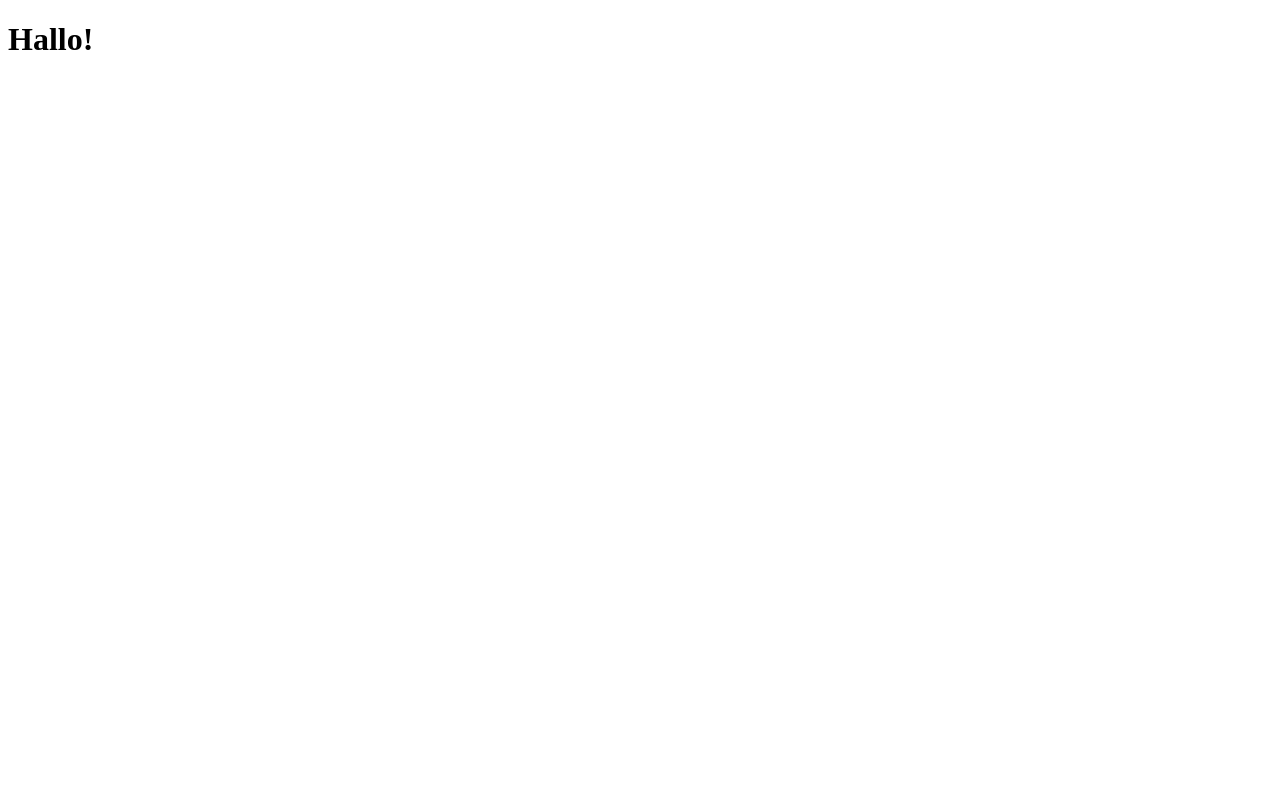
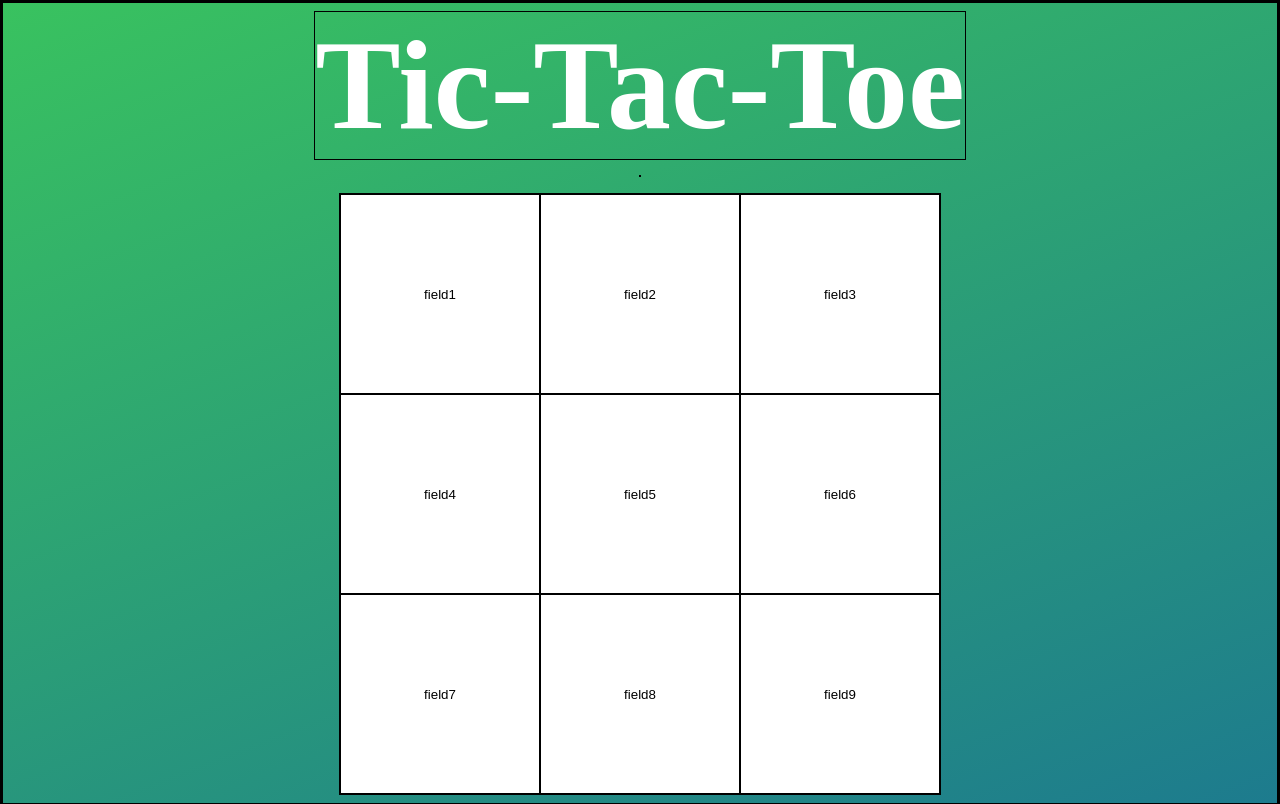
Before and after one commit to JurrevE/tictactoe, a plain HTML site: page index.html in a window 1280 px wide. Drawn offline with Linux system fonts and the light colour scheme.

Commit message:
made gameboard visual

```diff
--- a/index.html
+++ b/index.html
@@ -7,8 +7,20 @@
     <title>Tic-Tac-Toe</title>
 </head>
 <body>
-    <h1>Hallo!</h1>
-
+    <main>
+        <p>Tic-Tac-Toe <p>
+        <div class="tictactoeboard">
+            <button data-inputarray="0,0" class="fields">field1</button>
+            <button data-inputarray="0,1" class="fields">field2</button>
+            <button data-inputarray="0,2" class="fields">field3</button>
+            <button data-inputarray="1,0" class="fields">field4</button>
+            <button data-inputarray="1,1" class="fields">field5</button>
+            <button data-inputarray="1,2" class="fields">field6</button>
+            <button data-inputarray="2,0" class="fields">field7</button>
+            <button data-inputarray="2,1" class="fields">field8</button>
+            <button data-inputarray="2,2" class="fields">field9</button>
+        </div>
+    </main>
 
 
 
--- a/script.js
+++ b/script.js
@@ -150,11 +150,12 @@ let playgame = function () {
                     ]
                 }
             } else {
-                setTimeout(playNextMove, 4000); // Schedule the next move after 6 seconds
-            }
+                setTimeout(playNextMove, 4000);
         }
     };
 
-    // Start the game by scheduling the first move
+
     playNextMove();
 };
+
+}
--- a/styles.css
+++ b/styles.css
@@ -0,0 +1,43 @@
+* {
+    margin: 0;
+    padding: 0;
+    border: solid black 1px;
+
+}
+
+body {
+    height: 100vh;
+}
+
+main {
+    height: 100vh;
+    display: flex;
+    flex-direction: column;
+    justify-content: space-around;
+    align-items: center;
+    background: linear-gradient(159deg, rgba(57,194,95,1) 0%, rgba(29,123,142,1) 100%);
+
+}
+
+.tictactoeboard {
+    width: 600px;
+    height: 600px;
+    display: grid;
+    grid-template-columns: repeat(3, 1fr);
+    grid-template-rows: repeat(3,1fr);
+}
+
+p {
+    color: white;
+    font-size: 8rem;
+    font-weight: 800;
+}
+
+.fields {
+    background-color: white;
+
+}
+
+button:hover{
+    background-color: grey;
+}
```
